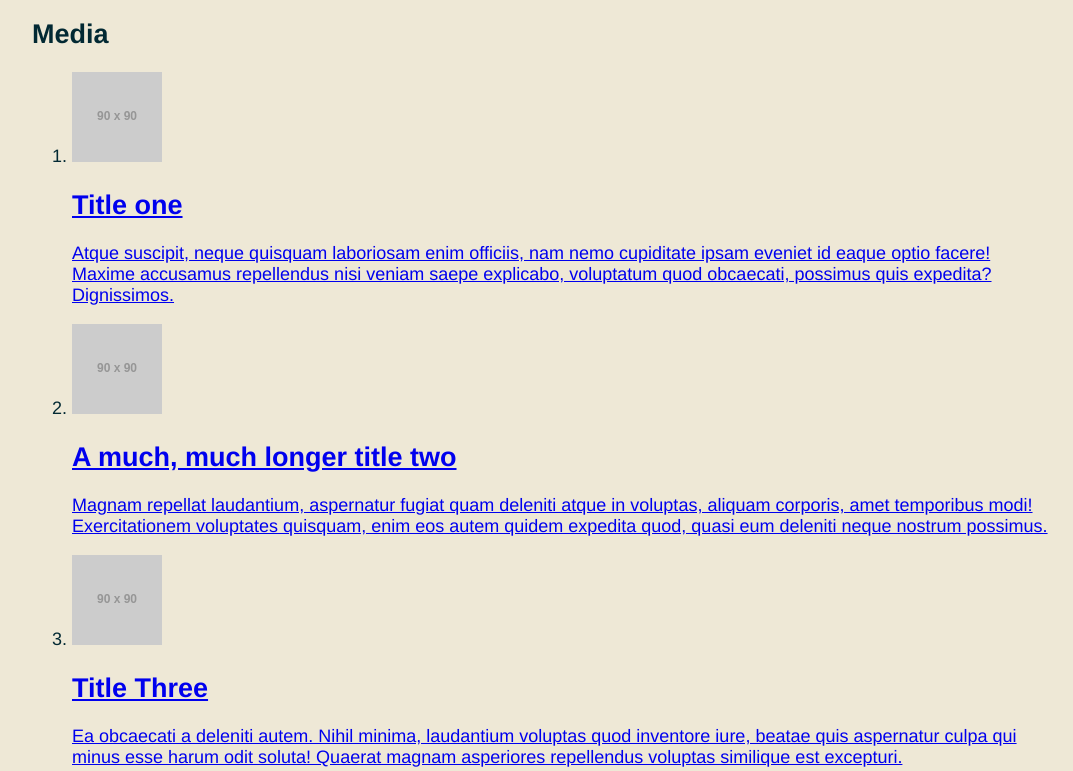
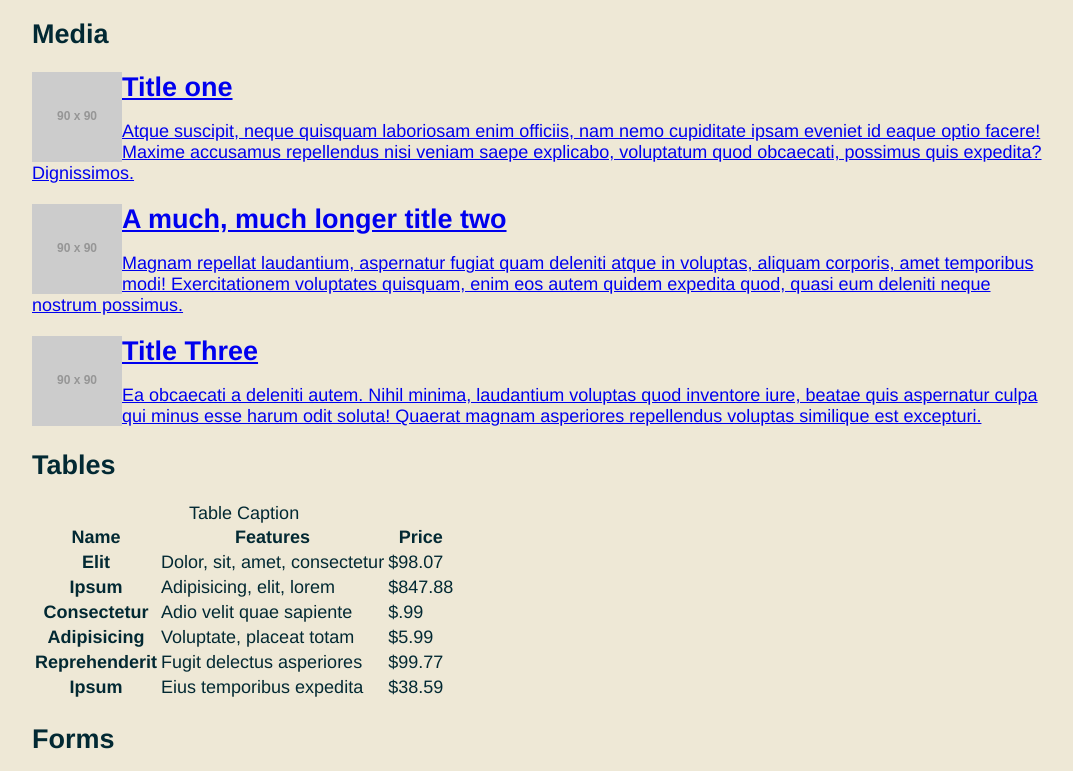
Before and after one commit to planetoftheweb/sassEssentials, a website: page builds/sassEssentials/index.html in a window 1280 px wide. Shown: the part 1598-2369 px from the top of the page, without its empty margins (96-1169 px from the left). Drawn offline with Linux system fonts and the light colour scheme; placeholder pictures from the web are drawn by us.

Commit message:
Use of partial files for scss

```diff
--- a/gulpfile.js
+++ b/gulpfile.js
@@ -13,7 +13,7 @@ gulp.task('js', function() {
 gulp.task('sass', function () {
     return sass('process/sass/style.scss', {
       sourcemap: true,
-      style: 'compressed'
+      style: 'expanded'
     })
     .on('error', function (err) {
         console.error('Error!', err.message);
--- /dev/null
+++ b/process/sass/_variables.scss
@@ -0,0 +1,2 @@
+$offwhite: #EEE8D6;
+$darkblue: #022933;
--- a/process/sass/style.scss
+++ b/process/sass/style.scss
@@ -1,3 +1,10 @@
+/*demonstrating use of partial files
+as with normal partial files, it is convention to begin the filename with an underscore
+the import statement can stay the same*/
+@import "variables.scss";
+
+$color-main: $darkblue;
+
  html {
   font-size: 62.5%;
 }
@@ -7,11 +14,29 @@ body {
   padding: 0;
   font-size: 1.8rem;
   font-family: 'Helvetica', sans-serif;
-  color: #022933;
-  background-color: #EEE8D6;
+  color: $darkblue;
+  background-color: $offwhite;
 }
 
 .container {
   width: 80%;
   margin: 0 auto;
 }
+
+.media {
+  margin: 0;
+  padding: 0;
+  list-style: none;
+
+  .item {
+    margin-bottom: 20px;
+
+  }
+  .head {
+    margin: 0;
+    padding: 0;
+  }
+  img {
+    float: left;
+  }
+}
```
Also changed, not shown: builds/sassEssentials/css/style.css.
